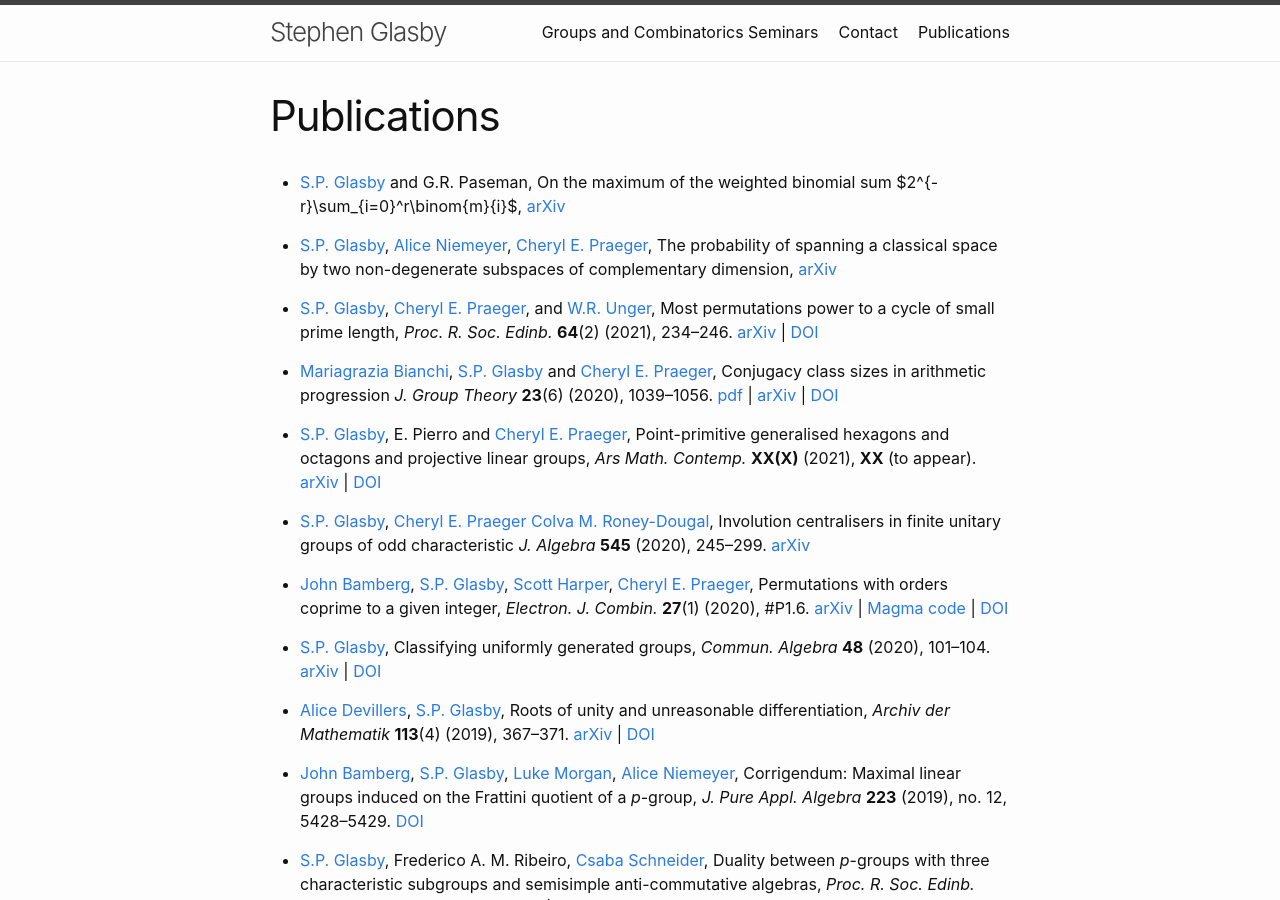
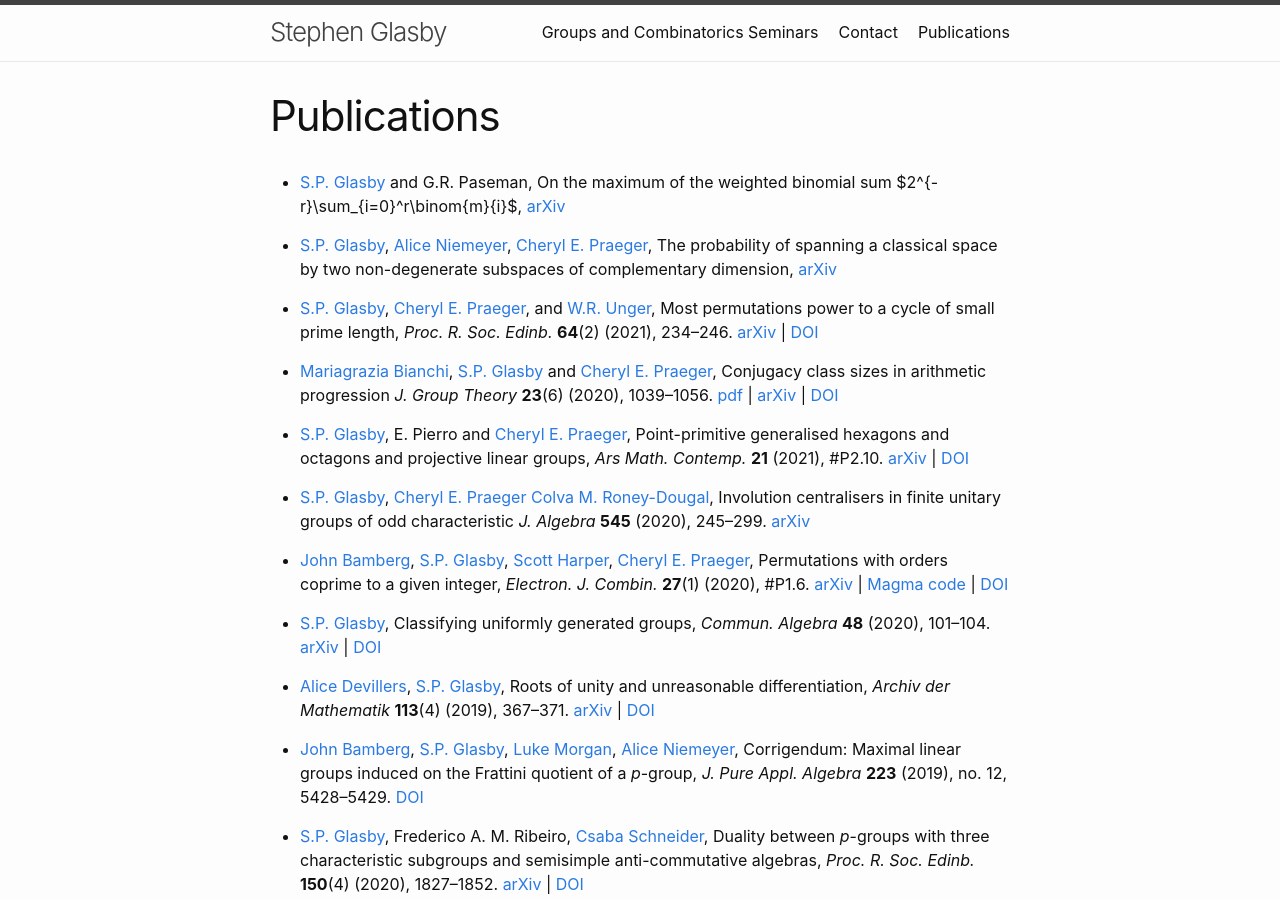
Before and after one commit to StephenGlasby/StephenGlasby.github.io, a Jekyll site: the page built from publications.md, in a window 1280 px wide and 900 px high. Built offline with Jekyll 4.4.1, drawn with Linux system fonts in a browser that asks for light colours.

Commit message:
Emilio paper

```diff
--- a/publications.md
+++ b/publications.md
@@ -38,7 +38,7 @@ E. Pierro and
 [Cheryl E. Praeger](https://www.uwa.edu.au/people/cheryl.praeger),
 Point-primitive generalised hexagons and octagons and projective
 linear groups,
-*Ars Math. Contemp.* **XX(X)** (2021), **XX** (to appear).
+*Ars Math. Contemp.* **21** (2021), #P2.10.
 [arXiv](https://arxiv.org/abs/2012.04189) |
 [DOI](https://doi.org/10.26493/1855-3974.2049.3db)
 
```
